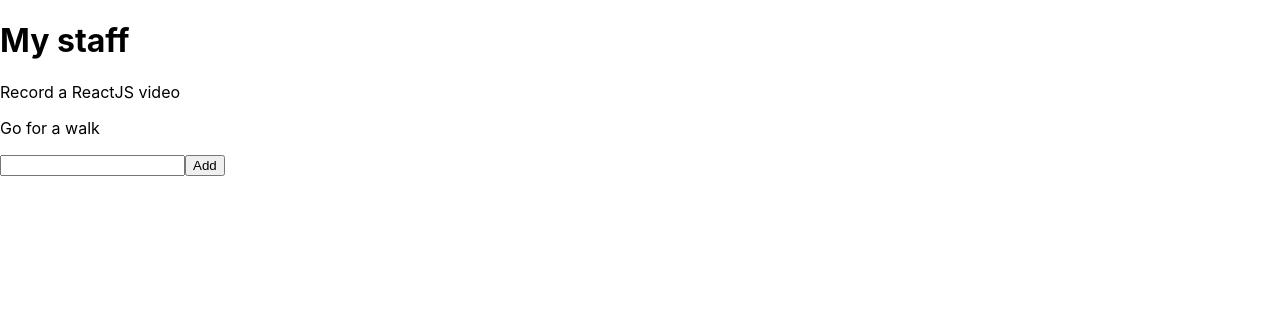
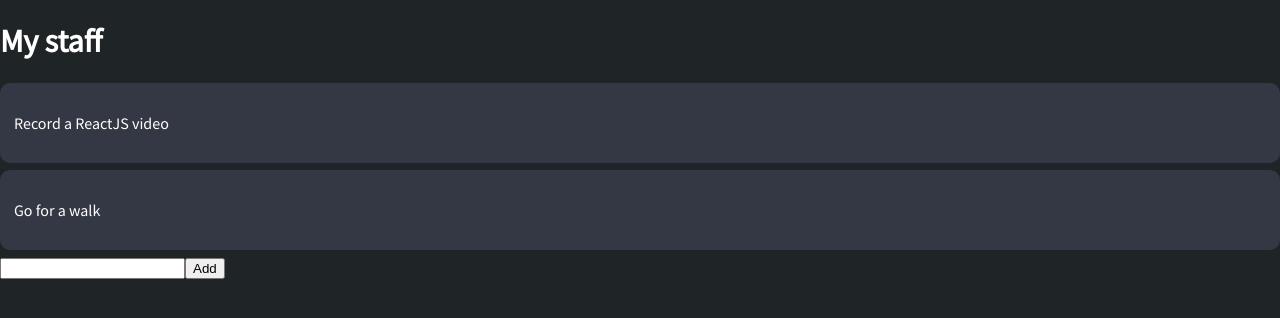
Before and after one commit to grzegorztata/achmaroReact, a React (Create React App) app: page / in a window 1280 px wide. Shown: the top 318 px of the page. Built offline with nearby package versions, Linux system fonts and the light colour scheme.

Commit message:
achmaro_5_styled_components

```diff
--- a/package.json
+++ b/package.json
@@ -9,6 +9,7 @@
     "react": "^17.0.2",
     "react-dom": "^17.0.2",
     "react-scripts": "4.0.3",
+    "styled-components": "^5.2.1",
     "web-vitals": "^1.0.1"
   },
   "scripts": {
--- a/src/components/ToDoItem/index.js
+++ b/src/components/ToDoItem/index.js
@@ -1,4 +1,14 @@
 import React, { Component } from 'react';
+import styled from 'styled-components';
+
+const Item = styled.div`
+  background: #343744;
+  border-radius: 10px;
+  padding: 14px;
+  margin-bottom: 7px;
+  color: ${props => props.done ? '#01fd84d' : '#c7c8cb'}
+  text-decoration: ${props => props.done ? 'line-through' : 'auto'}
+`
 
 class ToDoItem extends Component {
     static defaultProps = {
@@ -17,9 +27,9 @@ class ToDoItem extends Component {
       const { text } = this.props
 
       return(
-        <div onClick={this.toggleDone} className={this.state.done ? 'doneTodo' : ''}>
+        <Item onClick={this.toggleDone}>
           <p>{text}</p>
-        </div>
+        </Item>
       )
     }
   }
--- a/src/index.css
+++ b/src/index.css
@@ -1,13 +1,9 @@
+@import url('https://fonts.googleapis.com/css?family=Source+Sans+Pro');
+
 body {
   margin: 0;
-  font-family: -apple-system, BlinkMacSystemFont, 'Segoe UI', 'Roboto', 'Oxygen',
-    'Ubuntu', 'Cantarell', 'Fira Sans', 'Droid Sans', 'Helvetica Neue',
-    sans-serif;
-  -webkit-font-smoothing: antialiased;
-  -moz-osx-font-smoothing: grayscale;
+  padding: 0;
+  font-family: 'Source Sans Pro', sans-serif;
+  background: #1f2427;
+  color: #fff;
 }
-
-code {
-  font-family: source-code-pro, Menlo, Monaco, Consolas, 'Courier New',
-    monospace;
-}
```
Also changed, not shown: 1 other file (tests, documents, lock files or other folders).
